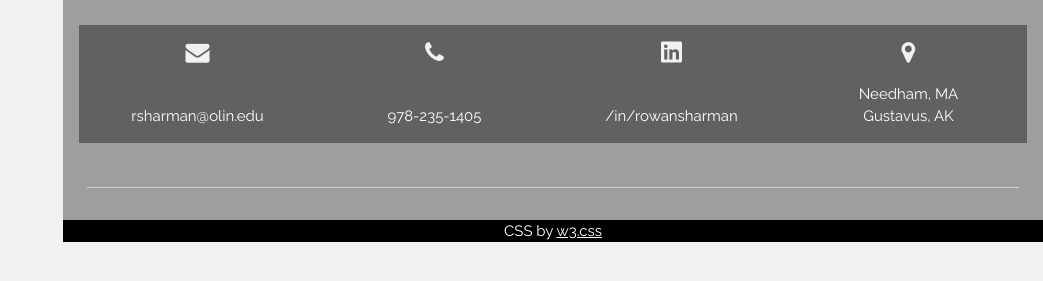
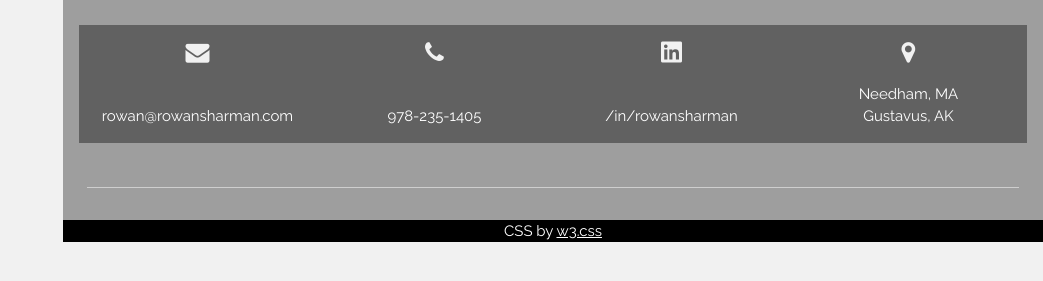
Before and after one commit to rowansharman/rowansharman.github.io, a Jekyll site: the page built from prefs/index.html, in a window 1280 px wide. Shown: the part 601-882 px from the top of the page, without its empty margins (237-1280 px from the left). Built offline with Jekyll 4.4.1, drawn with Linux system fonts in a browser that asks for light colours; nearby versions of some CDN libraries.

Commit message:
update email

```diff
--- a/_includes/contact.html
+++ b/_includes/contact.html
@@ -2,10 +2,10 @@
   <h5 id="contact"><b>Contact Info</b></h5>
   <h6> Feel free to contact me! </h6>
   <div class="w3-row-padding w3-center w3-padding-24" style="margin:0 -16px">
-    <a href="mailto:rsharman@olin.edu">
+    <a href="mailto:rowan@rowansharman.com">
       <div class="w3-quarter w3-dark-grey w3-hover-teal">
         <p><i class="fa fa-envelope w3-xlarge w3-text-light-grey"></i></p>
-        <p><br>rsharman@olin.edu</p>
+        <p><br>rowan@rowansharman.com</p>
       </div>
     </a>
     <a href="tel:9782351405">
--- a/_layouts/default.html
+++ b/_layouts/default.html
@@ -72,7 +72,7 @@
         <a href="/calendar" onclick="w3_close()" class="w3-bar-item w3-button w3-padding"><i class="fas fa-calendar-alt fa-fw w3-margin-right"></i>CALENDAR</a>
     </div>
     <div class="w3-panel w3-large">
-      <a href="mailto:rsharman@olin.edu"><i class="fa fa-envelope w3-hover-opacity fa-lg"></i></a>
+      <a href="mailto:rowan@rowansharman.com"><i class="fa fa-envelope w3-hover-opacity fa-lg"></i></a>
       <sp><b>|</b></sp>
       <a href="https://www.linkedin.com/in/rowansharman/" target="_blank"><i class="fa fa-linkedin-square w3-hover-opacity fa-lg"></i></a>
       <sp><b>|</b></sp>
```
